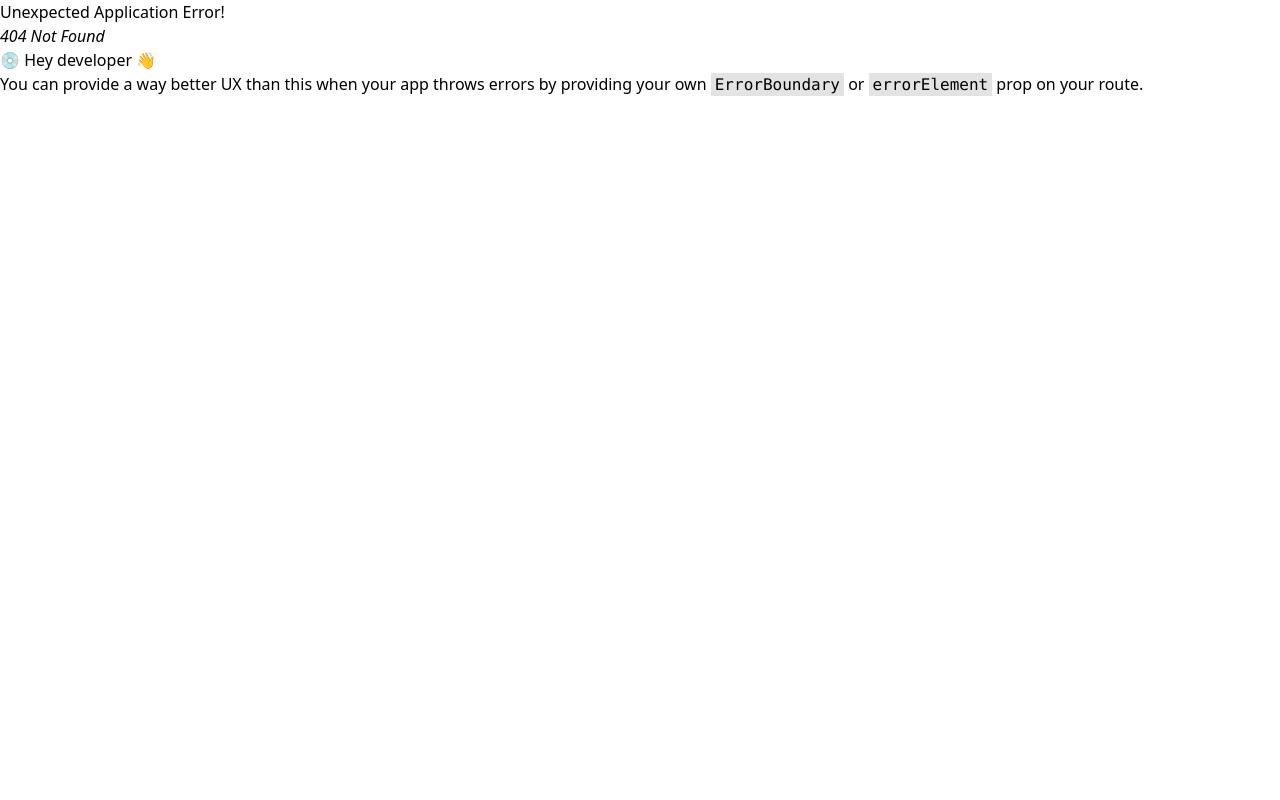
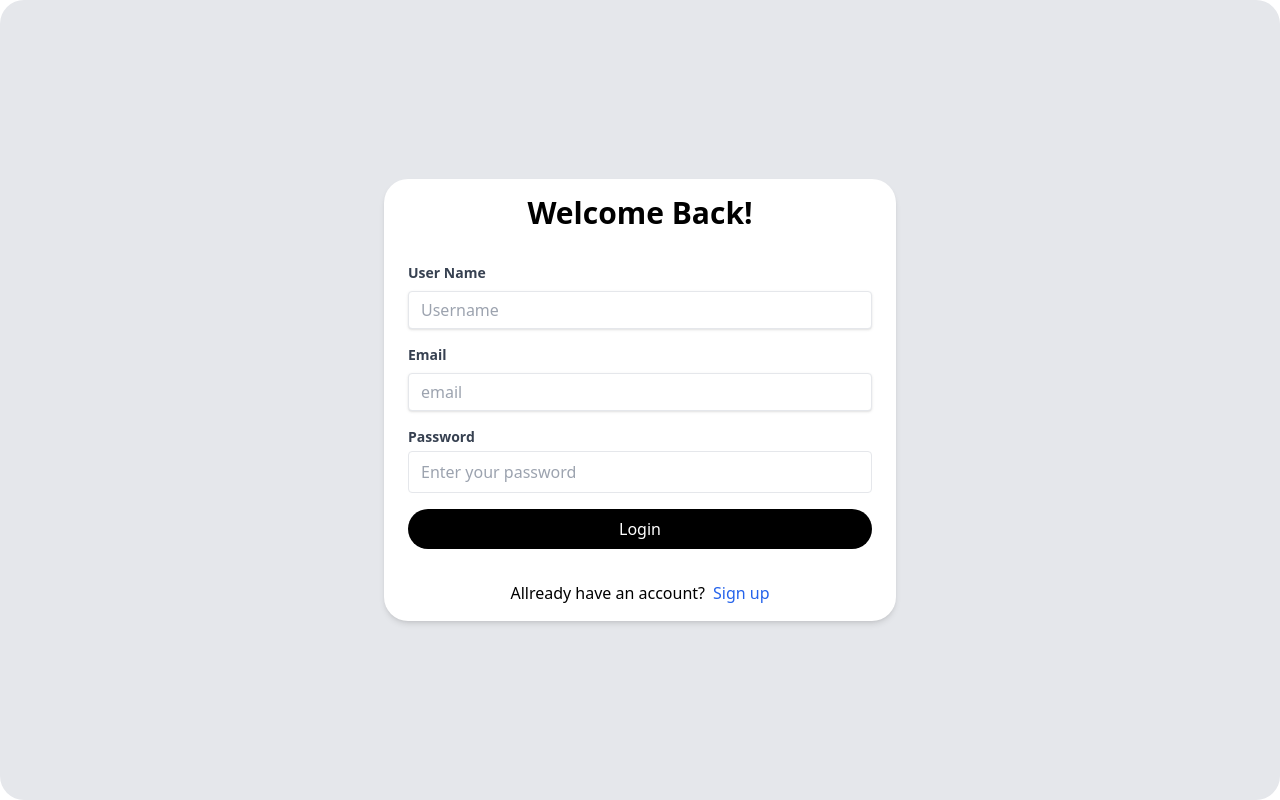
Before and after one commit to Adnan-Rony/Ecommerce, a React (Vite) app in the folder frontend/ecommerce/: page /SingUp in a window 1280 px wide. Before the commit this address had no page. Built offline with nearby package versions, Linux system fonts and the light colour scheme.

Commit message:
login and signup page design done

```diff
--- a/frontend/ecommerce/package.json
+++ b/frontend/ecommerce/package.json
@@ -14,8 +14,10 @@
     "react": "^19.1.0",
     "react-dom": "^19.1.0",
     "react-icons": "^5.5.0",
+    "react-loading-skeleton": "^3.5.0",
     "react-responsive-carousel": "^3.2.23",
     "react-router": "^7.6.0",
+    "react-router-dom": "^7.6.0",
     "swiper": "^11.2.6"
   },
   "devDependencies": {
--- /dev/null
+++ b/frontend/ecommerce/src/components/CartItemsAll.jsx
@@ -0,0 +1,60 @@
+import img from "../assets/apple-iphone-13-pink-2.jpg"
+
+const CartItemsAll = () => {
+    return (
+        <div>
+            <div className="w-full max-w-md mx-auto bg-white shadow-lg rounded-xl p-4 space-y-4 sm:space-y-5">
+      {/* Product Info */}
+      <div className="flex flex-col sm:flex-row sm:items-start gap-4">
+        <img
+          src={img}
+          alt="Product"
+          className="w-24 h-28 object-cover rounded mx-auto sm:mx-0"
+        />
+        <div className="flex-1 space-y-1">
+          <h2 className="text-sm font-semibold text-center sm:text-left">
+            Mens Premium Sports Active Wear T-shirt - Vigilant
+          </h2>
+          <div className="text-sm text-gray-500 line-through text-center sm:text-left">
+            ₹ 750
+          </div>
+          <div className="text-lg font-semibold text-red-600 text-center sm:text-left">
+            ₹ 570
+          </div>
+        </div>
+      </div>
+
+      {/* Dropdowns */}
+      <div className="grid grid-cols-1 sm:grid-cols-2 gap-3">
+
+        <div className="flex items-center justify-between">
+          <label className="text-sm font-medium">Quantity</label>
+          <p>1</p>
+        </div>
+      </div>
+
+      {/* Subtotal */}
+      <div className="flex items-center justify-between font-medium">
+        <span>Subtotal</span>
+        <div>
+          <span className="text-sm line-through text-gray-500 mr-2">₹ 1500</span>
+          <span className="text-red-600 font-bold">₹ 1140</span>
+        </div>
+      </div>
+
+      {/* Actions */}
+      <div className="flex flex-col sm:flex-row justify-between items-center gap-2">
+        <button className="flex items-center gap-2 text-white bg-black px-4 py-1.5 text-sm rounded shadow hover:bg-gray-800 w-full sm:w-auto justify-center">
+
+          Add another Size
+        </button>
+        <button className="text-red-600 hover:text-red-800">
+
+        </button>
+      </div>
+    </div>
+        </div>
+    );
+};
+
+export default CartItemsAll;
--- a/frontend/ecommerce/src/components/CartShowItems.jsx
+++ b/frontend/ecommerce/src/components/CartShowItems.jsx
@@ -1,33 +1,33 @@
-import React from 'react';
+import React from "react";
 import { IoCartOutline } from "react-icons/io5";
+import CartItemsAll from "./CartItemsAll.jsx";
+
 const CartShowItems = () => {
   return (
-        <div>
+    <div className="z-50">
       <div className="drawer drawer-end">
         <input id="my-drawer" type="checkbox" className="drawer-toggle" />
 
+        {/* Floating Button */}
         <div className="drawer-content">
-                {/* Fixed Cart Button */}
           <label
             htmlFor="my-drawer"
-                  className="btn btn-primary drawer-button fixed top-1/2 right-0 transform -translate-y-1/2 z-50"
+            className="btn btn-primary drawer-button fixed right-4 bottom-4 sm:top-1/2 sm:right-0 sm:transform sm:-translate-y-1/2 z-50"
           >
-                  <IoCartOutline className="text-3xl" />
+            <IoCartOutline className="lg:text-3xl" />
           </label>
         </div>
 
+        {/* Drawer Sidebar */}
         <div className="drawer-side">
           <label
             htmlFor="my-drawer"
             aria-label="close sidebar"
             className="drawer-overlay"
           ></label>
-
-                <ul className="menu bg-base-200 text-base-content min-h-full w-80 p-4">
-                  {/* Sidebar content here */}
-                  <li><a>Sidebar Item 1</a></li>
-                  <li><a>Sidebar Item 2</a></li>
-                </ul>
+          <div className="menu bg-base-200 text-base-content min-h-full w-72 sm:w-80 p-4">
+            <CartItemsAll />
+          </div>
         </div>
       </div>
     </div>
--- /dev/null
+++ b/frontend/ecommerce/src/components/ScrollToTop.jsx
@@ -0,0 +1,14 @@
+import { useEffect } from "react";
+import { useLocation } from "react-router-dom";
+
+const ScrollToTop = () => {
+  const { pathname } = useLocation();
+
+  useEffect(() => {
+    window.scrollTo(0, 0);
+  }, [pathname]);
+
+  return null;
+};
+
+export default ScrollToTop;
--- a/frontend/ecommerce/src/components/home/Categories.jsx
+++ b/frontend/ecommerce/src/components/home/Categories.jsx
@@ -1,5 +1,8 @@
 import React from "react";
 import img from "../../assets/Smartphone-Mobile-PNG-Image-Background.png"
+import Skeleton, { SkeletonTheme } from 'react-loading-skeleton';
+import 'react-loading-skeleton/dist/skeleton.css'
+
 const Categories = () => {
   const categories = [
     { name: "Mobile", img: img },
@@ -24,14 +27,15 @@ const Categories = () => {
 
         <div className="grid lg:grid-cols-6 grid-cols-3 justify-center sm:justify-start gap-6 my-4 ">
           {categories.map((cat, index) => (
+            <SkeletonTheme  baseColor="#202020" highlightColor="#444">
             <div
               key={index}
               className="flex flex-col items-center hover:scale-105 transition-transform"
             >
               <div className="w-20 h-20 sm:w-24 sm:h-24 rounded-full shadow-md flex items-center justify-center overflow-hidden bg-gray-100">
                 <img
-                  src={cat.img}
-                  alt={cat.name}
+                  src={cat.img }
+                  alt={cat.name }
                   className="object-contain w-full h-full"
                 />
               </div>
@@ -39,6 +43,7 @@ const Categories = () => {
                 {cat.name}
               </span>
             </div>
+            </SkeletonTheme>
           ))}
         </div>
       </div>
--- a/frontend/ecommerce/src/layout/MainLayout.jsx
+++ b/frontend/ecommerce/src/layout/MainLayout.jsx
@@ -1,14 +1,15 @@
 import React from "react";
-import { Outlet } from "react-router";
+import { Outlet, ScrollRestoration } from "react-router-dom";
 import CartShowItems from "../components/CartShowItems.jsx";
 
 const MainLayout = () => {
   return (
     <div className="bg-gray-50">
-      <main className="container  mx-auto bg-gray-50">
+      <main className="container mx-auto bg-gray-50">
         <Outlet />
+        <ScrollRestoration />
       </main>
-      <CartShowItems></CartShowItems>
+      <CartShowItems />
     </div>
   );
 };
--- a/frontend/ecommerce/src/main.jsx
+++ b/frontend/ecommerce/src/main.jsx
@@ -5,9 +5,9 @@ import { AppRouter } from './routes/AppRouter.jsx'
 import "./index.css";
 
 
+
 createRoot(document.getElementById('root')).render(
   <StrictMode>
-
 
   <RouterProvider router={AppRouter}/>
 
--- /dev/null
+++ b/frontend/ecommerce/src/pages/Login.jsx
@@ -0,0 +1,60 @@
+import React from "react";
+import { Link } from "react-router";
+
+const Login = () => {
+  return (
+    <div>
+   <div className="min-h-screen rounded-3xl flex items-center justify-center bg-gray-200 ">
+      <div className="w-full max-w-lg mx-auto lg:p-4 p-6 bg-white rounded-3xl shadow-md">
+        <div className="space-y-2 text-center">
+          <p className="text-3xl font-semibold">Welcome Back!</p>
+        </div> <hr className="my-2" />
+
+        <form className="my-6 p-2">
+          <div className="mb-4">
+            <label className="block text-gray-700 text-sm font-bold mb-2">
+              Email
+            </label>
+            <input
+              type="email"
+              className="shadow appearance-none border rounded w-full py-2 px-3 text-gray-700 leading-tight focus:outline-none focus:shadow-outline"
+              placeholder="Username"
+            />
+          </div>
+
+          <div className="mb-4 relative">
+            <label className="block mb-1 font-medium text-sm text-gray-700">
+              Password
+            </label>
+            <input
+              type="password"
+              placeholder="Enter your password"
+              className="w-full px-3 py-2 border rounded focus:outline-none focus:ring focus:ring-blue-200"
+            />
+          </div>
+
+          <div className="flex items-center justify-between">
+            <button
+              type="button"
+              className="bg-black text-white w-full p-2 rounded-full focus:outline-none focus:shadow-outline"
+            >
+              Login
+            </button>
+          </div>
+        </form>
+
+        <div className="mt-4 text-center">
+          <p>
+            Don't have an account?
+            <Link className="ml-2 text-blue-600" to="/SingUp">
+              Sign In
+            </Link>
+          </p>
+        </div>
+      </div>
+    </div>
+    </div>
+  );
+};
+
+export default Login;
--- /dev/null
+++ b/frontend/ecommerce/src/pages/SingUp.jsx
@@ -0,0 +1,70 @@
+import React from 'react';
+import { Link } from 'react-router';
+
+const SingUp = () => {
+    return (
+        <div>
+             <div className="min-h-screen rounded-3xl flex items-center justify-center bg-gray-200 ">
+      <div className="w-full max-w-lg mx-auto lg:p-4 p-6 bg-white rounded-3xl shadow-md">
+        <div className="space-y-2 text-center">
+          <p className="text-3xl font-semibold">Welcome Back!</p>
+        </div>
+
+        <form className="my-6 p-2">
+          <div className="mb-4">
+            <label className="block text-gray-700 text-sm font-semibold mb-2">
+              User Name
+            </label>
+            <input
+              type="text"
+              className="shadow appearance-none border rounded w-full py-2 px-3 text-gray-700 leading-tight focus:outline-none focus:shadow-outline"
+              placeholder="Username"
+            />
+          </div>
+          <div className="mb-4">
+            <label className="block text-gray-700 text-sm font-semibold mb-2">
+              Email
+            </label>
+            <input
+              type="email"
+              className="shadow appearance-none border rounded w-full py-2 px-3 text-gray-700 leading-tight focus:outline-none focus:shadow-outline"
+              placeholder="email"
+            />
+          </div>
+
+          <div className="mb-4 relative">
+            <label className="block mb-1 font-semibold text-sm text-gray-700">
+              Password
+            </label>
+            <input
+              type="password"
+              placeholder="Enter your password"
+              className="w-full px-3 py-2 border rounded focus:outline-none focus:ring focus:ring-blue-200"
+            />
+          </div>
+
+          <div className="flex items-center justify-between">
+            <button
+              type="button"
+              className="bg-black text-white w-full p-2 rounded-full focus:outline-none focus:shadow-outline"
+            >
+              Login
+            </button>
+          </div>
+        </form>
+
+        <div className="mt-4 text-center">
+          <p>
+            Allready have an account?
+            <Link className="ml-2 text-blue-600" to="/login">
+              Sign up
+            </Link>
+          </p>
+        </div>
+      </div>
+    </div>
+        </div>
+    );
+};
+
+export default SingUp;
--- a/frontend/ecommerce/src/pages/SingleProduct.jsx
+++ b/frontend/ecommerce/src/pages/SingleProduct.jsx
@@ -33,7 +33,7 @@ const SingleProduct = () => {
           <div className="flex justify-content item-center">
             {/* <button className='btn '>1</button> */}
             <button className="btn bg-black text-white">Add To Cart</button>
-          </div>{" "}
+          </div>
           <hr className="" />
           <div className="mt-2">
             <p>
```
Also changed, not shown: frontend/ecommerce/src/routes/AppRouter.jsx (+25 -15 lines), 1 other file (tests, documents, lock files or other folders). Lines whose indentation alone changed are shown as unchanged.
